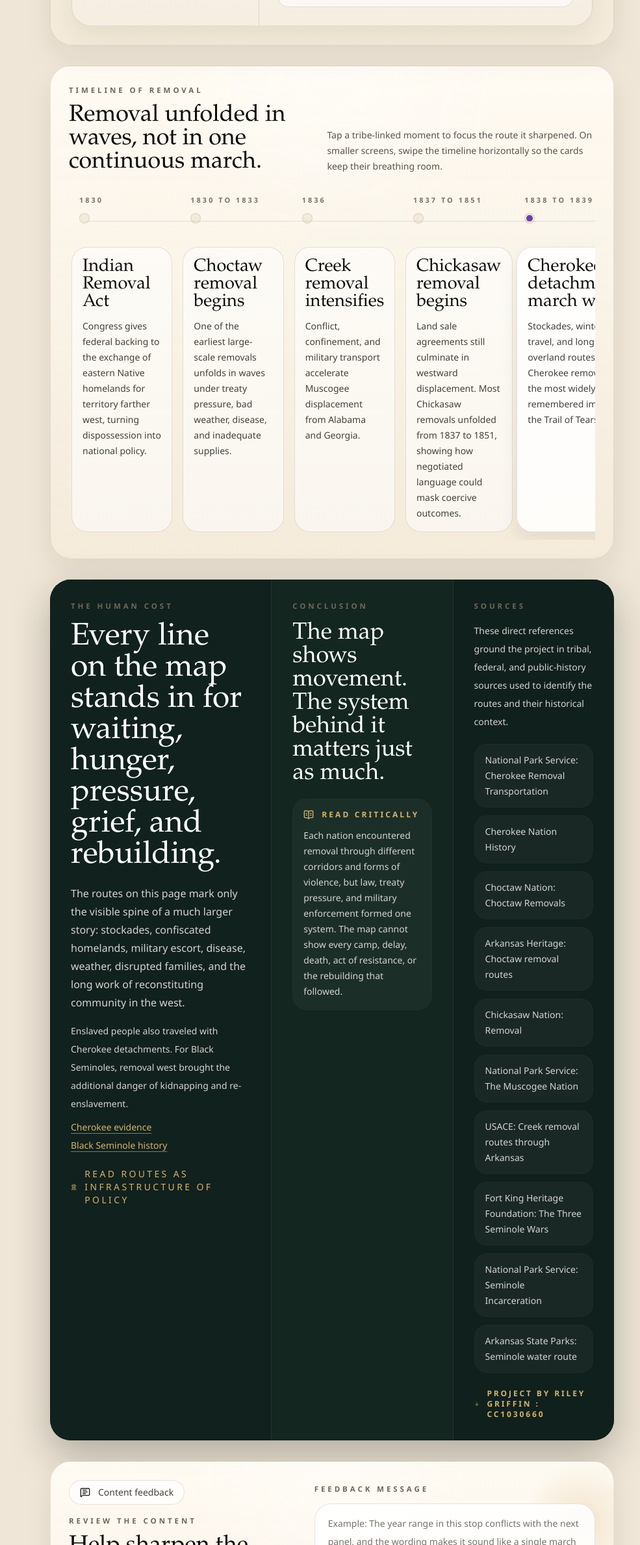
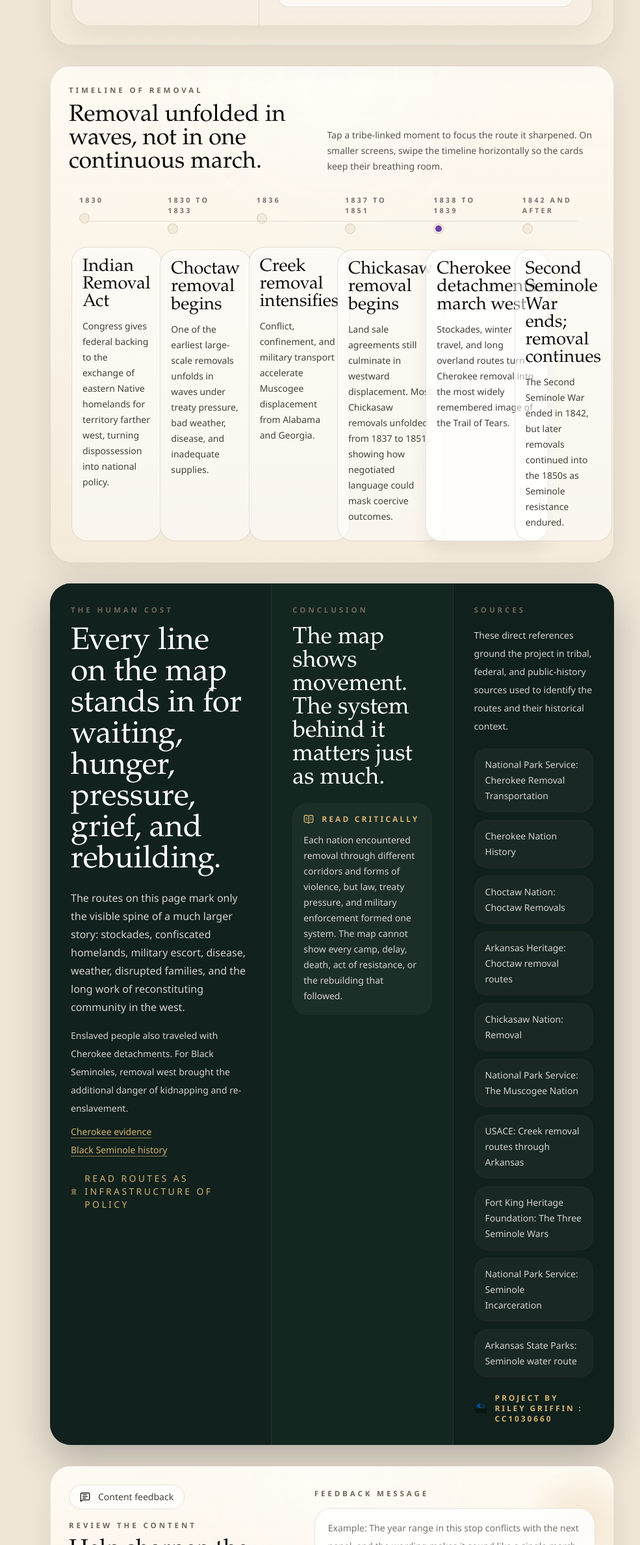
Before and after one commit to thanksother1234-create/Trail-of-Tears-Map, a React (Vite) app: page / in a window 1280 px wide. Shown: the part 2501-4879 px from the top of the page at 65% size, without its empty margins (295-1280 px from the left). Built offline with nearby package versions, Linux system fonts and the light colour scheme.

Commit message:
Feature/audit content (#32)
* Various layout changes for a better user experience

* Map bug fix introduced with revamp of UI

* More simplification in the UI design

* More user friendly design and removal of white space

* replacement of down arrow to CC logo

* Bug fixes for timeline

```diff
--- a/src/components/sections/StatementBanner.tsx
+++ b/src/components/sections/StatementBanner.tsx
@@ -1,6 +1,7 @@
 import { motion } from "framer-motion";
-import { ArrowDown, BookOpenText, Landmark } from "lucide-react";
+import { BookOpenText, Landmark } from "lucide-react";
 
+import favicon from "../../../assets/favicon.png";
 import { trailRoutes } from "@/data/trailData";
 
 export function StatementBanner() {
@@ -95,7 +96,12 @@ export function StatementBanner() {
           </div>
 
           <div className="mt-6 flex items-center gap-3 text-[#d5b471]">
-            <ArrowDown className="h-4 w-4" />
+            <img
+              src={favicon}
+              alt=""
+              aria-hidden="true"
+              className="h-5 w-5 rounded-sm object-contain"
+            />
             <span className="text-xs font-semibold uppercase tracking-[0.24em]">
               Project by Riley Griffin : CC1030660
             </span>
--- a/src/components/timeline/RemovalTimeline.tsx
+++ b/src/components/timeline/RemovalTimeline.tsx
@@ -23,11 +23,11 @@ export function RemovalTimeline({ events, activeEventId, onEventSelect }: Remova
         </p>
       </div>
 
-      <div className="mt-8 overflow-x-auto pb-2">
-        <div className="min-w-[1020px] px-1 pb-1">
+      <div className="-mx-5 mt-8 overflow-x-auto px-5 pb-3 sm:-mx-7 sm:px-7 xl:mx-0 xl:overflow-visible xl:px-0 xl:pb-0">
+        <div className="w-max min-w-full px-1 pb-1 xl:w-full">
           <div className="relative">
             <div className="absolute inset-x-6 top-[2.55rem] h-px bg-stone-400/30" />
-            <div className="grid grid-cols-6 gap-4">
+            <div className="flex snap-x snap-mandatory gap-4 xl:grid xl:grid-cols-6 xl:snap-none">
               {events.map((event) => {
                 const isActive = event.id === activeEventId;
 
@@ -36,7 +36,7 @@ export function RemovalTimeline({ events, activeEventId, onEventSelect }: Remova
                     key={event.id}
                     type="button"
                     onClick={() => onEventSelect(event.routeId)}
-                    className="group flex h-full flex-col text-left"
+                    className="group flex h-full w-[min(82vw,20rem)] shrink-0 snap-start flex-col text-left xl:w-auto"
                   >
                     <div className="mb-6 flex min-h-14 flex-col items-start px-3">
                       <div className="text-[0.68rem] font-semibold uppercase tracking-[0.28em] text-stone-500">
```
